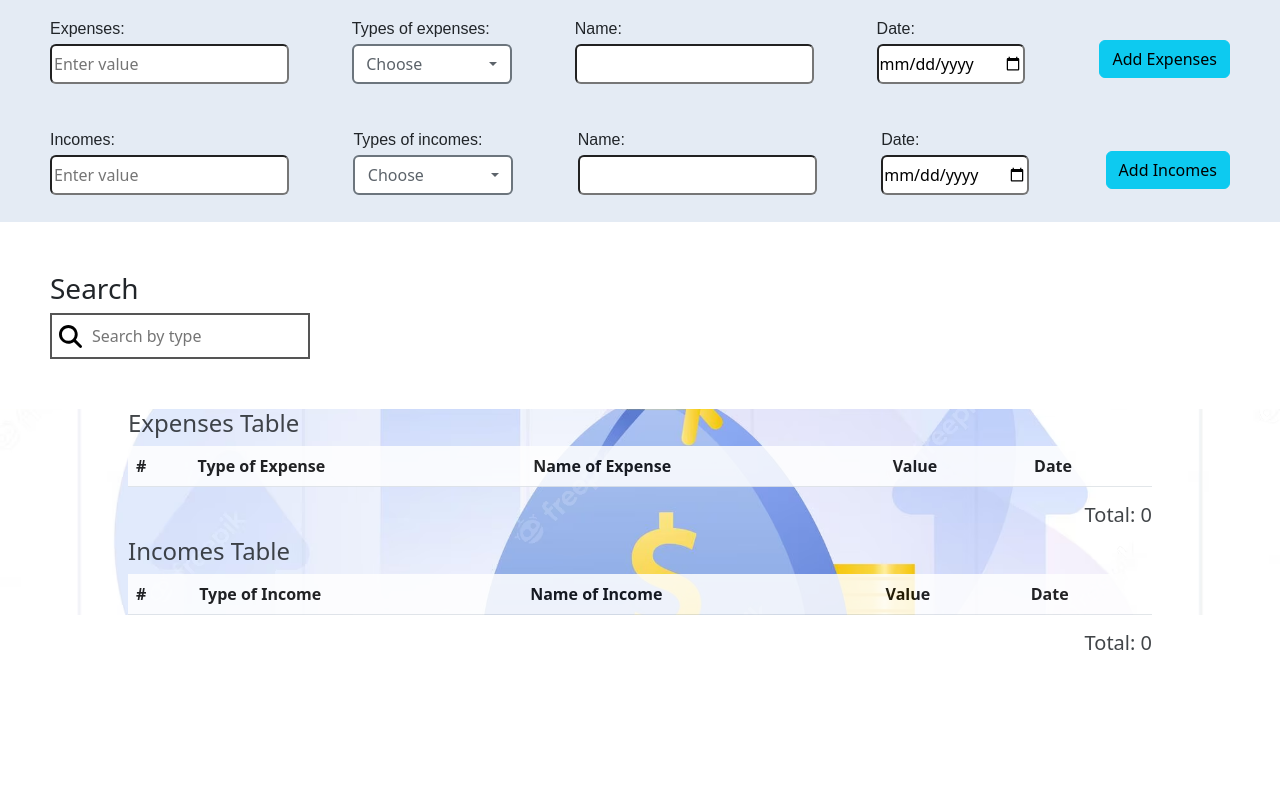
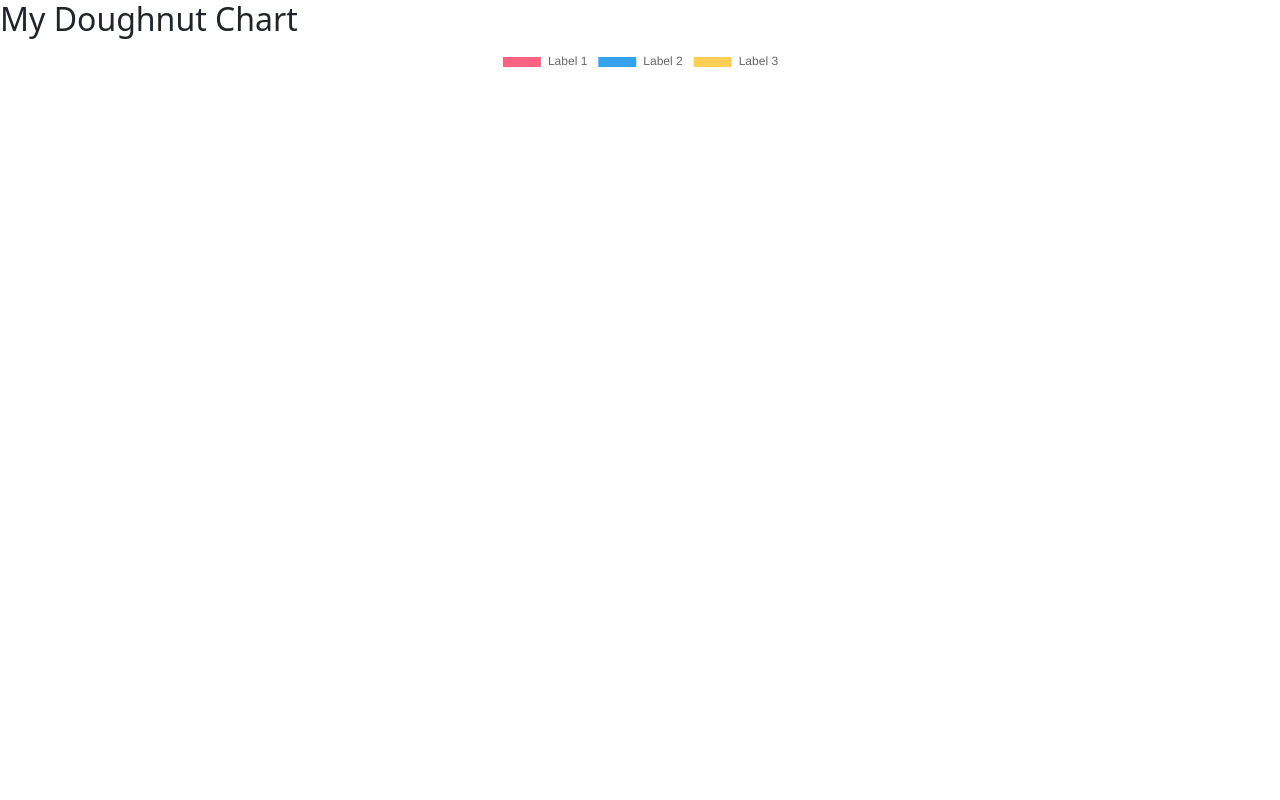
Before and after one commit to VaidaLinkuviene/ExpenseTrackerApp, a React (Create React App) app: page / in a window 1280 px wide. Shown: the top 800 px of the page. Built offline with nearby package versions, Linux system fonts and the light colour scheme.

Commit message:
Chart component imported

```diff
--- a/package.json
+++ b/package.json
@@ -12,6 +12,7 @@
     "@testing-library/user-event": "^13.5.0",
     "babel-plugin-macros": "^3.1.0",
     "bootstrap": "^5.3.1",
+    "chart.js": "^4.3.3",
     "react": "^18.2.0",
     "react-chartjs-2": "^5.2.0",
     "react-dom": "^18.2.0",
--- a/src/App.js
+++ b/src/App.js
@@ -3,6 +3,7 @@ import Inputs from './components/inputs/Inputs';
 import "bootstrap/dist/css/bootstrap.min.css";
 import "bootstrap/dist/js/bootstrap.bundle.min";
 import { library } from '@fortawesome/fontawesome-svg-core'
+import ChartWrapper from './components/chartWrapper/ChartWrapper';
 
 
 
@@ -12,7 +13,7 @@ library.add();
 function App() {
   return (
     <div className="App">
-      {/* <ChartWrapper/> */}
+      <ChartWrapper />
       <Inputs />
     </div>
   );
--- a/src/components/chartWrapper/ChartWrapper.js
+++ b/src/components/chartWrapper/ChartWrapper.js
@@ -1,24 +1,27 @@
-// import React from 'react';
-// import DoughnutChart from '../doughnutChart/DoughnutChart';
+import React from 'react';
+import DoughnutChart from '../doughnutChart/DoughnutChart';
+import { Chart as ChartJS, ArcElement, Tooltip, Legend } from "chart.js";
 
-// const ChartWrapper = () => {
-//   const chartData = {
-//     labels: ['Label 1', 'Label 2', 'Label 3'],
-//     datasets: [
-//       {
-//         data: [30, 50, 20], // Sample data, replace with your own data
-//         backgroundColor: ['#FF6384', '#36A2EB', '#FFCE56'],
-//         hoverBackgroundColor: ['#FF6384', '#36A2EB', '#FFCE56'],
-//       },
-//     ],
-//   };
+ChartJS.register(ArcElement, Tooltip, Legend);
 
-//   return (
-//     <div>
-//       <h2>My Doughnut Chart</h2>
-//       <DoughnutChart data={chartData} />
-//     </div>
-//   );
-// };
+const ChartWrapper = () => {
+  const chartData = {
+    labels: ['Label 1', 'Label 2', 'Label 3'],
+    datasets: [
+      {
+        data: [30, 50, 20], // Sample data, replace with your own data
+        backgroundColor: ['#FF6384', '#36A2EB', '#FFCE56'],
+        hoverBackgroundColor: ['#FF6384', '#36A2EB', '#FFCE56'],
+      },
+    ],
+  };
 
-// export default ChartWrapper;
+  return (
+    <div>
+      <h2>My Doughnut Chart</h2>
+      <DoughnutChart data={chartData} />
+    </div>
+  );
+};
+
+export default ChartWrapper;
--- a/src/components/doughnutChart/DoughnutChart.js
+++ b/src/components/doughnutChart/DoughnutChart.js
@@ -1,8 +1,11 @@
-// import React, { useEffect, useRef } from 'react';
-// import { Doughnut } from 'react-chartjs-2';
+import React, {  useRef } from 'react';
+import { Doughnut } from 'react-chartjs-2';
+import { Chart as ChartJS, ArcElement, Tooltip, Legend } from "chart.js";
 
-// const DoughnutChart = ({ data }) => {
-//   const chartRef = useRef(null);
+ChartJS.register(ArcElement, Tooltip, Legend);
+
+const DoughnutChart = ({ data }) => {
+  const chartRef = useRef(null);
 
 //   useEffect(() => {
 //     if (chartRef.current) {
@@ -10,12 +13,12 @@
 //     }
 //   }, [data]);
 
-//   const options = {
-//     maintainAspectRatio: false,
-//     responsive: true,
-//   };
+  const options = {
+    maintainAspectRatio: false,
+    responsive: true,
+  };
 
-//   return <Doughnut ref={chartRef} data={data} options={options} />;
-// };
+  return <Doughnut ref={chartRef} data={data} options={options} />;
+};
 
-// export default DoughnutChart;
+export default DoughnutChart;
```
Also changed, not shown: 1 other file (tests, documents, lock files or other folders).
